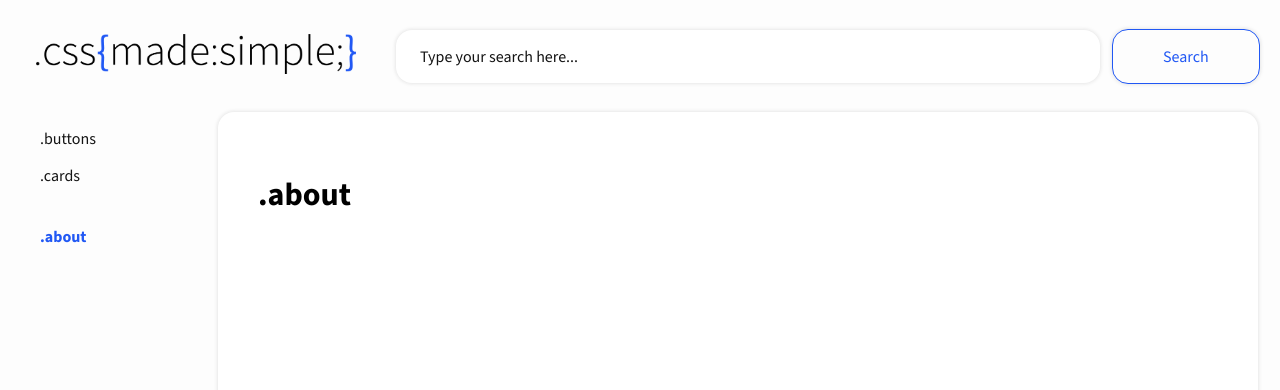
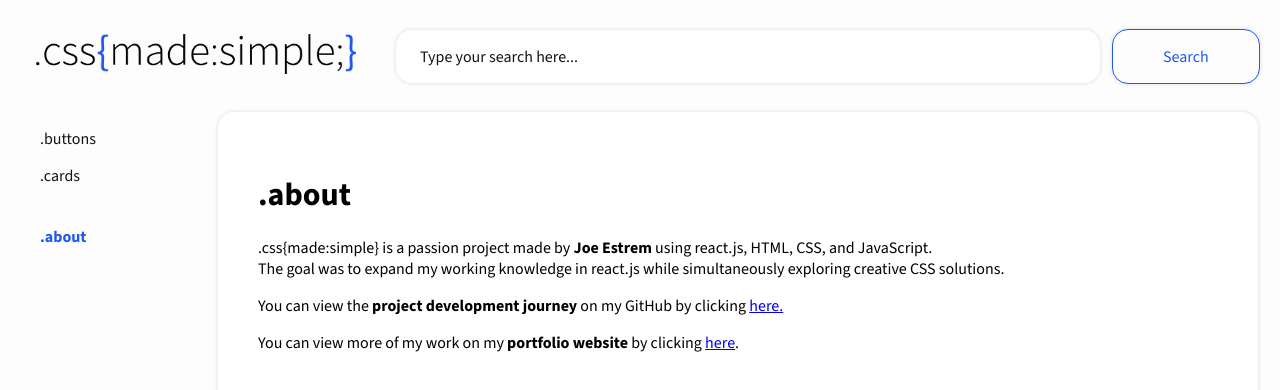
Before and after one commit to JoeEstrem/css-made-simple, a React (Create React App) app: page /about in a window 1280 px wide. Shown: the top 390 px of the page. Built offline with nearby package versions, Linux system fonts and the light colour scheme.

Commit message:
created content for about page

```diff
--- a/src/components/AboutPage.js
+++ b/src/components/AboutPage.js
@@ -4,7 +4,15 @@ import React from 'react';
 
 function AboutPage() {
   return (
-   <h1>.about</h1>
+  <div>
+    <h1>.about</h1>
+    <p>.css&#123;made:simple&#125; is a passion project made by <strong>Joe Estrem</strong> using react.js, HTML, CSS, and JavaScript.<br />
+    The goal was to expand my working knowledge in react.js while simultaneously exploring creative CSS solutions.</p>
+    <div>
+      <p>You can view the <strong>project development journey</strong> on my GitHub by clicking <a href="https://github.com/JoeEstrem/css-made-simple" target="_blank" rel="noopener noreferrer">here.</a></p>
+    </div>
+    <p>You can view more of my work on my <strong>portfolio website</strong> by clicking <a href="https://joeestrem.me/pages/about" target="_blank" rel="noopener noreferrer">here</a>.</p>
+  </div>
   );
 }
 
```
